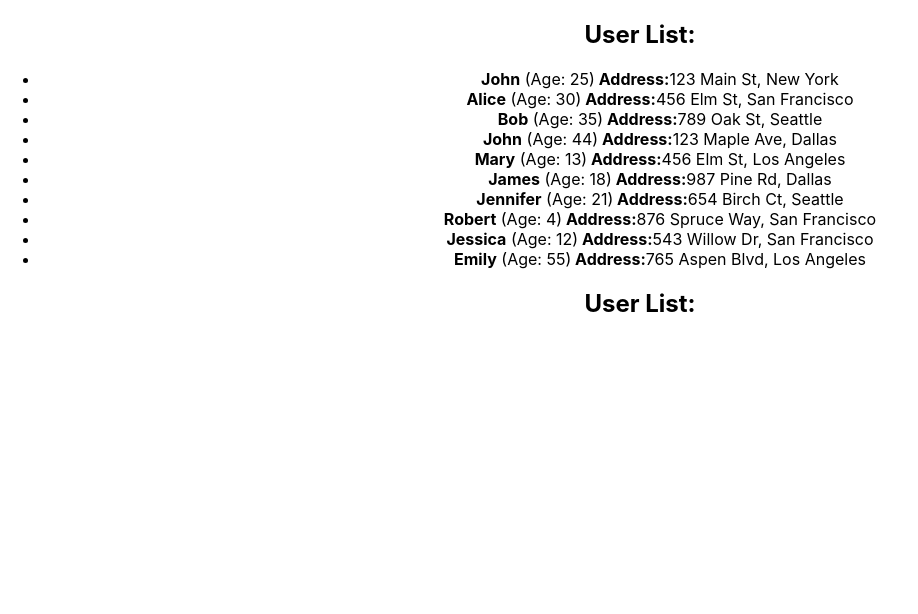
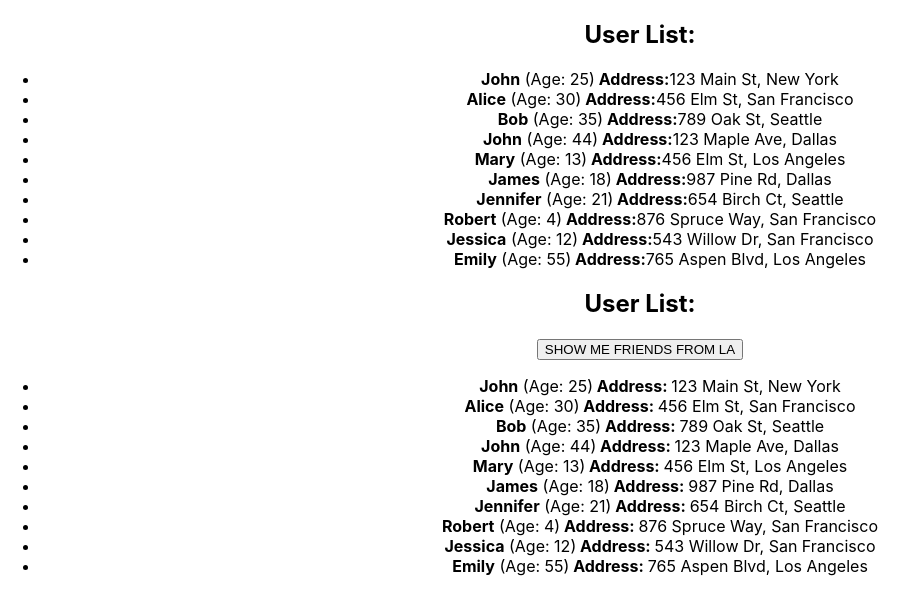
Before and after one commit to kirabortz/homework-front-main, a React (Create React App) app: page / in a window 1280 px wide. Shown: the top 614 px of the page, without its empty margins (0-918 px from the left). Built offline with nearby package versions, Linux system fonts and the light colour scheme.

Commit message:
Edit UserList2PropsType, and edit button with name (SHOW ME FRIENDS FROM LA)

```diff
--- a/src/HW/2/UserList2.tsx
+++ b/src/HW/2/UserList2.tsx
@@ -2,8 +2,8 @@ import {CurrentUser} from './CurrentUser';
 import {UsersObjectType} from './HW2';
 
 type UserList2PropsType = {
-	users: any // пропиши типизацию
-	filterUsers: any // пропиши типизацию
+	users: UsersObjectType
+	filterUsers: (city:string)=> void
 };
 
 export const UserList2 = (props: UserList2PropsType) => {
@@ -11,13 +11,13 @@ export const UserList2 = (props: UserList2PropsType) => {
 		<div id={'hw02-users'}>
 			<h2>User List:</h2>
 
-			{/*<button id={'hw02-filter-button'} onClick={() => props.filterUsers}>SHOW ME FRIENDS FROM LA</button>*/}
+			<button id={'hw02-filter-button'} onClick={() => props.filterUsers('Los Angeles')}>SHOW ME FRIENDS FROM LA</button>
 
-			{/*<ul>*/}
-			{/*  {props.users.myFriends.map((user) => (*/}
-			{/*    <ВЫЗЫВАЕМ КОМПОНЕНТУ CurrentUser />*/}
-			{/*  ))}*/}
-			{/*</ul>*/}
+			<ul>
+			  {props.users.myFriends.map((user) => (
+			    <CurrentUser user={user}/>
+			  ))}
+			</ul>
 		</div>
 	);
 };
```
